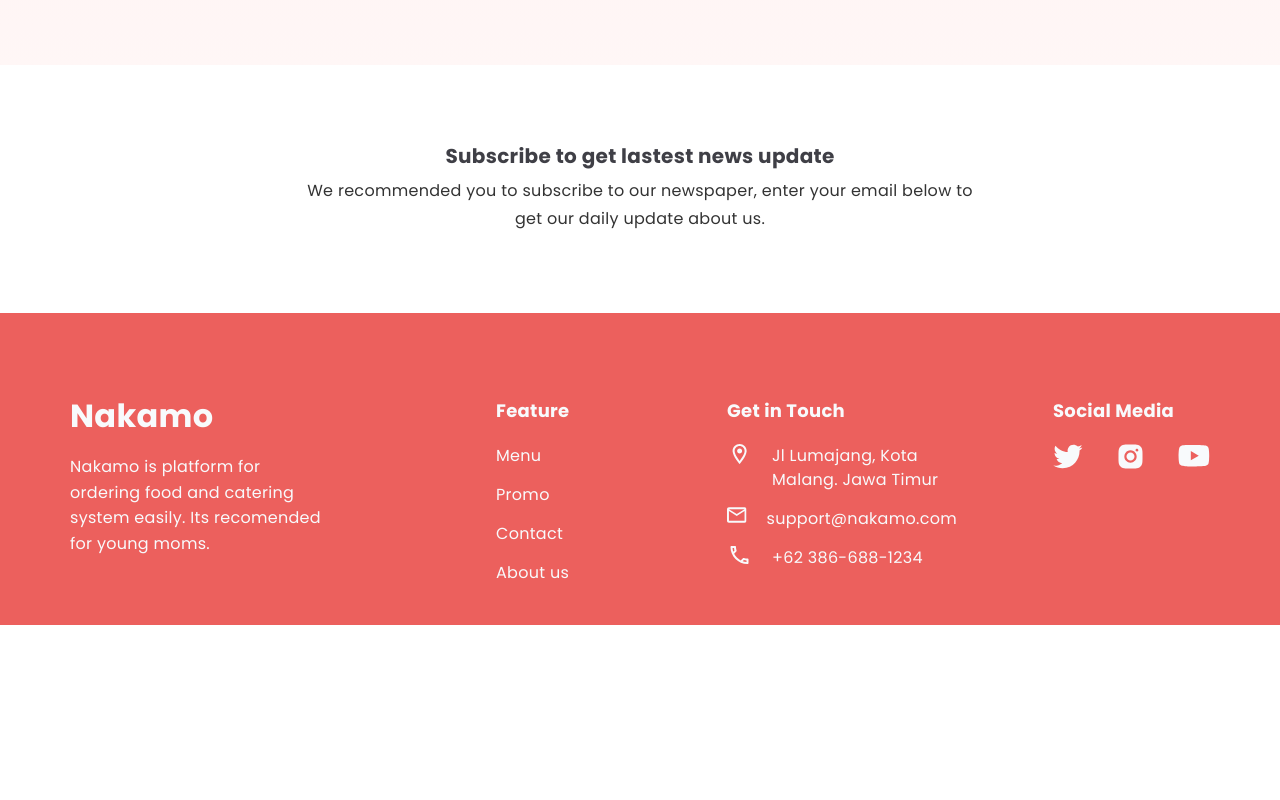
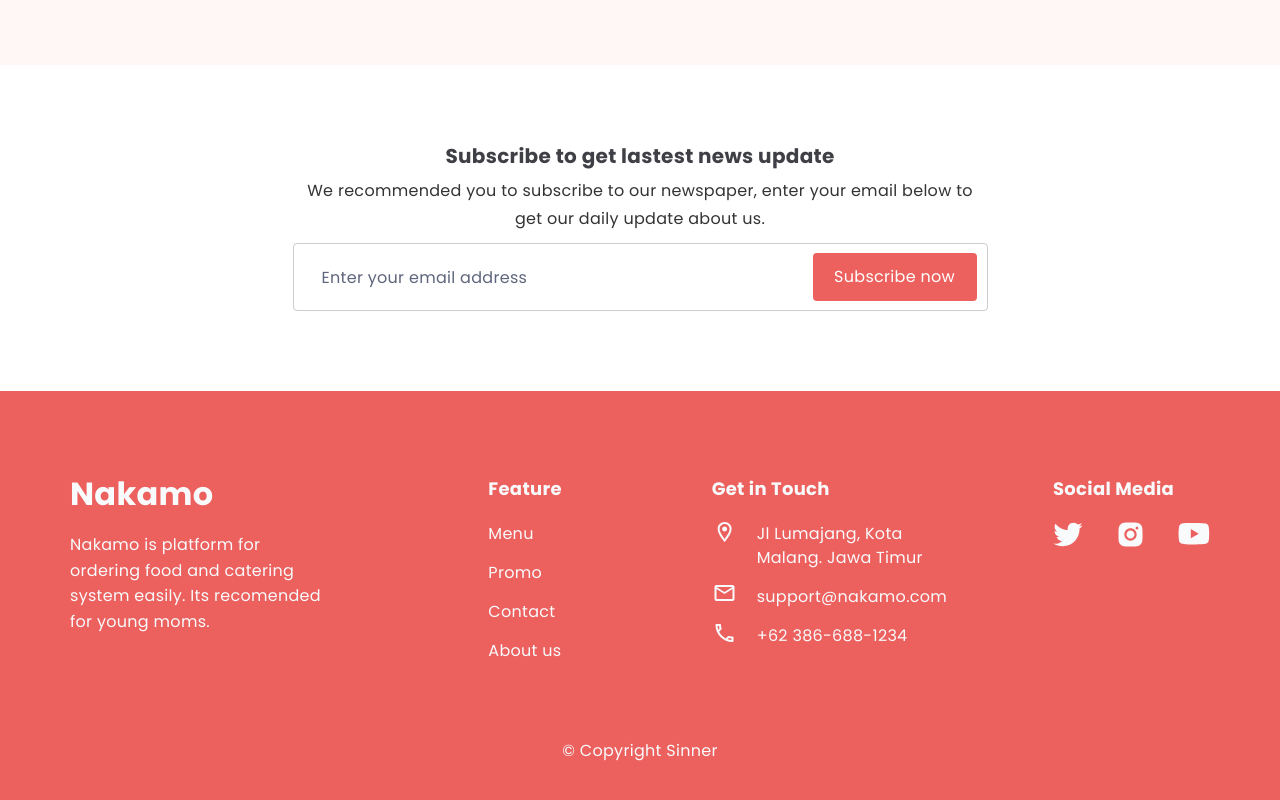
Before and after one commit to akushnirenko10/Nakamo, a plain HTML site: page index.html in a window 1280 px wide. Shown: the part 3867-4667 px from the top of the page. Before the commit the page ends 4492 px from the top, so only its background shows below. Drawn offline with nearby package versions, Linux system fonts and the light colour scheme.

Commit message:
добавляет форму и транзишин ко всем элементам

```diff
--- a/css/style.css
+++ b/css/style.css
@@ -98,6 +98,7 @@ img {
   font-size: 32px;
   line-height: 1.12;
   color: var(--color-beta);
+  transition: color 250ms linear;
 }
 
 .site-nav {
@@ -113,6 +114,7 @@ img {
   font-size: 16px;
   line-height: 1.75;
   color: var(--color-alpha);
+  transition: color 250ms linear;
 }
 
 .site-nav-link:hover,
@@ -131,14 +133,13 @@ img {
 }
 
 .site-nav-link.current::after {
+  content: '';
   position: absolute;
-
-  content: '';
-  display: block;
+  width: 8px;
+  height: 8px;
   bottom: -10px;
   right: 50%;
-  width: 8px;
-  height: 8px;
+  display: block;
 
   border-radius: 50%;
   background-color: var(--accent-color);
@@ -158,6 +159,7 @@ img {
 
   background-color: var(--accent-color);
   border-radius: 8px;
+  transition: background-color 250ms linear;
 }
 
 .header-sign-in:hover,
@@ -171,7 +173,9 @@ img {
 .about-us-link:hover,
 .about-us-link:focus,
 .testimonial-button:hover,
-.testimonial-button:focus {
+.testimonial-button:focus,
+.subscribe-btn:hover,
+.subscribe-btn:focus {
   background-color: #be3734;
 }
 
@@ -180,7 +184,8 @@ img {
 .bestsellers-button:active,
 .services-link:active,
 .about-us-link:active,
-.testimonial-button:active {
+.testimonial-button:active,
+.subscribe-btn:active {
   background-color: #ff6360;
 }
 
@@ -190,6 +195,7 @@ img {
   position: relative;
   padding-top: 50px;
   margin-bottom: 160px;
+
   background-image: url(../img/bg.png);
   background-repeat: no-repeat;
   background-position: bottom right;
@@ -210,9 +216,9 @@ img {
 
 .hero-subtitle::after {
   content: '';
-  margin-left: 15px;
   width: 78px;
   height: 6px;
+  margin-left: 15px;
 
   background-color: var(--accent-color);
   border-radius: 8px;
@@ -220,16 +226,17 @@ img {
 
 .hero-title {
   margin-bottom: 45px;
+
   font-weight: 700;
   font-size: 96px;
   line-height: 1.15;
   letter-spacing: 0.5px;
-
   color: var(--color-alpha);
 }
 
 .hero-desc {
   margin-bottom: 45px;
+
   line-height: 1.78;
   color: var(--color-delta);
 }
@@ -246,16 +253,16 @@ img {
   background-color: var(--accent-color);
   border: none;
   border-radius: 8px;
-
   cursor: pointer;
+  transition: background-color 250ms linear;
 }
 
 .hero-card {
   position: absolute;
-  padding: 9px 26px 9px 86px;
-  display: inline-block;
   bottom: 85px;
   left: 45%;
+  display: inline-block;
+  padding: 9px 26px 9px 86px;
 
   background-color: var(--color-omega);
   background-image: url(../img/smile.png);
@@ -268,17 +275,20 @@ img {
 
 .hero-order {
   margin-bottom: 3px;
+
   font-size: 18px;
   line-height: 1.4;
 }
 
 .hero-icon {
   margin-right: 7px;
+
   fill: #ffc107;
 }
 
 .hero-text {
   display: inline;
+
   font-size: 14px;
   line-height: 1.4;
 }
@@ -300,6 +310,7 @@ img {
 
 .bestsellers-title {
   margin-bottom: 35px;
+
   font-size: 48px;
   line-height: 1.1;
   text-align: center;
@@ -312,8 +323,9 @@ img {
 }
 
 .bestsellers-item {
+  width: calc((100% - 70px) / 3);
   flex-shrink: unset;
-  width: calc((100% - 70px) / 3);
+
   background-color: var(--color-gamma);
   border: 1px solid var(--border-color-beta);
 }
@@ -328,6 +340,10 @@ img {
 
 .bestsellers-item:nth-child(1) {
   margin-top: 205px;
+}
+
+.bestsellers-item:focus-within {
+  border-color: var(--accent-color)
 }
 
 .bestsellers-about {
@@ -412,6 +428,7 @@ img {
   border-radius: 8px;
 
   cursor: pointer;
+  transition: background-color 250ms linear;
 }
 
 /* SERVICES */
@@ -463,10 +480,15 @@ img {
   margin-top: 40px;
 }
 
+.services-item:focus-within {
+  border-color: var(--accent-color);
+}
+
 .services-icon-wrap {
   position: relative;
   width: 72px;
   height: 72px;
+
   display: flex;
   justify-content: center;
   align-items: center;
@@ -480,12 +502,16 @@ img {
   position: absolute;
   top: 0;
   left: 0;
+
   content: '';
+
   display: inline-block;
   width: 72px;
   height: 72px;
+
   background-color: rgba(255, 110, 107, 0.5);
   border-radius: 20px;
+
   transform: rotate(15deg);
 }
 
@@ -522,8 +548,9 @@ img {
   text-align: center;
   color: var(--color-omega);
 
-  background: var(--accent-color);
+  background-color: var(--accent-color);
   border-radius: 8px;
+  transition: background-color 250ms linear;
 }
 
 /* About Us */
@@ -585,6 +612,7 @@ img {
 
   background-color: var(--accent-color);
   border-radius: 8px;
+  transition: background-color 250ms linear;
 }
 
 /* Testimonial */
@@ -648,8 +676,8 @@ img {
   background-color: var(--accent-color);
   border: none;
   border-radius: 10px;
-
   cursor: pointer;
+  transition: background-color 250ms linear;
 }
 
 .testimonial-button.current {
@@ -708,6 +736,57 @@ img {
 
 .subscribe-desc {
   color: var(--color-jota);
+  margin-bottom: 10px;
+}
+
+.subscribe-form {
+  display: flex;
+  justify-content: center;
+}
+
+.subscribe-form-wrap {
+  width: 695px;
+  height: 68px;
+
+ display: flex;
+ justify-content: space-between;
+ align-items: center;
+ padding: 10px 10px 10px 26px;
+
+border: 1px solid rgba(0, 0, 0, 0.2);
+border-radius: 4px;
+}
+
+.subscribe-form-wrap:focus-within {
+  border: 1px solid var(--accent-color);
+}
+
+.subscribe-input {
+  height: 28px;
+
+  border: none;
+  flex-grow: 1;
+}
+
+.subscribe-input::placeholder {
+  line-height: 1.75;
+  letter-spacing: 0.3px;
+  color: var(--color-ny);
+}
+
+.subscribe-btn {
+  width: 164px;
+  height: 48px;
+  margin-left: 10px;
+
+  letter-spacing: 0.3px;
+  color: var(--bg-color-alpha);
+
+  border: none;
+  background-color: var(--accent-color);
+  border-radius: 4px;
+  cursor: pointer;
+  transition: background-color 250ms linear;
 }
 
 /* Footer */
@@ -722,6 +801,7 @@ img {
 .footer-wrap {
   display: flex;
   justify-content: space-between;
+  margin-bottom: 74px;
 }
 
 .footer-box:nth-child(1) {
@@ -735,7 +815,7 @@ img {
 }
 
 .footer-box:nth-child(3) {
-  width: 230px;
+  width: 253px;
   margin-right: 60px;
 }
 
@@ -747,6 +827,7 @@ img {
   font-size: 32px;
   line-height: 1.12;
   color: var(--color-omega);
+  transition: color 250ms linear;
 }
 
 .footer-logo:hover,
@@ -775,16 +856,30 @@ img {
   margin-bottom: 15px;
 }
 
+
 .footer-link {
-  display: block;
+  display: flex;
   line-height: 1.5;
   color: var(--color-omega);
+
+  transition: color 250ms linear;
 }
 
 .footer-icon {
   width: 25px;
   margin-right: 20px;
   fill: var(--color-omega);
+
+  transition: fill 250ms linear;
+}
+
+.footer-address-text {
+  display: inline-block;
+  width: 175px;
+}
+
+.footer-link:hover .footer-icon {
+  fill: var(--color-beta);
 }
 
 .social-media {
@@ -799,10 +894,17 @@ img {
   display: flex;
   justify-content: center;
   align-items: center;
+
   fill: var(--color-omega);
+  transition: fill 250ms linear;
 }
 
 .footer-socail-icon:hover,
 .footer-socail-icon:focus {
   fill: var(--color-beta);
 }
+
+.footer-copy {
+  margin-bottom: 37px;
+  text-align: center;
+}
--- a/index.html
+++ b/index.html
@@ -217,6 +217,12 @@
                 <h2 class="subscribe-title">Subscribe to get lastest news update</h2>
                 <p class="subscribe-desc">We recommended you to subscribe to our newspaper, enter your email below to<br>
                 get our daily update about us.</p>
+                <form class="subscribe-form">
+                    <div class="subscribe-form-wrap">
+                        <input class="subscribe-input" type="email" name="email" placeholder="Enter your email address">
+                        <button class="subscribe-btn" type="submit">Subscribe now</button>
+                    </div>
+                </form>
             </div>
         </section>
     </main>
@@ -248,25 +254,25 @@
                     <h2 class="footer-title">Get in Touch</h2>
                     <ul class="footer-address list">
                         <li class="footer-item">
+                            <a href="" class="footer-link link">
                                 <svg class="footer-icon" width="14" height="20">
                                     <use href="./img/svg/sprite.svg#location"></use>
                                 </svg>
-                            <a href="" class="footer-link link">
-                                Jl Lumajang, Kota<br> Malang. Jawa Timur</a>
+                                <span class="footer-address-text">Jl Lumajang, Kota<br> Malang. Jawa Timur</span></a>
                         </li>
                         <li class="footer-item">
+                            <a href="mailto:support@nakamo.com" class="footer-link link">
                                 <svg class="footer-icon" width="20" height="16">
                                     <use href="./img/svg/sprite.svg#email"></use>
                                 </svg>
-                            <a href="mailto:support@nakamo.com" class="footer-link link">
-                                support@nakamo.com</a>
+                                <span class="footer-address-text">support@nakamo.com</span></a>
                         </li>
                         <li class="footer-item">
+                            <a href="tel:+623866881234" class="footer-link link">
                                 <svg class="footer-icon" width="18" height="18">
                                     <use href="./img/svg/sprite.svg#phone"></use>
                                 </svg>
-                            <a href="tel:+623866881234" class="footer-link link">
-                                +62 386-688-1234</a>
+                                <span class="footer-address-text">+62 386-688-1234</span></a>
                         </li>
                     </ul>
                 </div>
@@ -297,6 +303,7 @@
                     </ul>
                 </div>
             </div>
+            <p class="footer-copy">&copy; Copyright Sinner</p>
         </div>
     </footer>
 </body>
```
Lines whose indentation alone changed are shown as unchanged.
